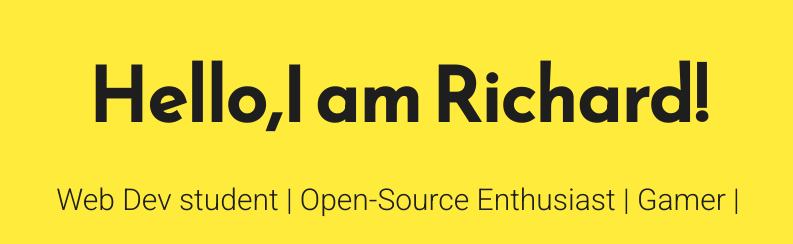
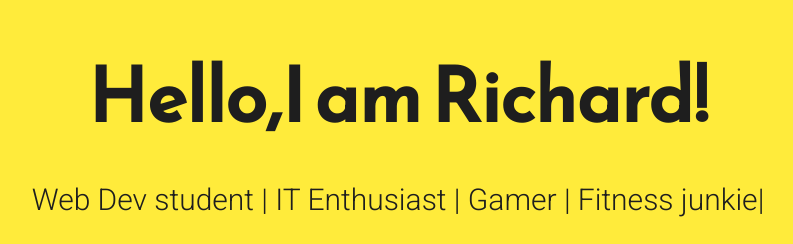
Before and after one commit to GuyRichardib/-username-.github.io, a plain HTML site: page index.html in a window 1280 px wide. Shown: the part 217-461 px from the top of the page, without its empty margins (242-1035 px from the left). Drawn offline with Linux system fonts and the light colour scheme.

Commit message:
Update index.html

```diff
--- a/index.html
+++ b/index.html
@@ -19,7 +19,7 @@
 <body>
 	<main>
 		<div class="intro">Hello,I am Richard!</div>
-		<div class="tagline">Web Dev student | Open-Source Enthusiast | Gamer | </div>
+		<div class="tagline">Web Dev student | IT Enthusiast | Gamer | Fitness junkie| </div>
 		<!-- Find your icons from here - https://fontawesome.com/icons?d=gallery&s=brands -->
 		<div class="icons-social">
 			<a target="_blank" href="https://github.com/GuyRichardib"><i class="fab fa-github"></i></a>
```
